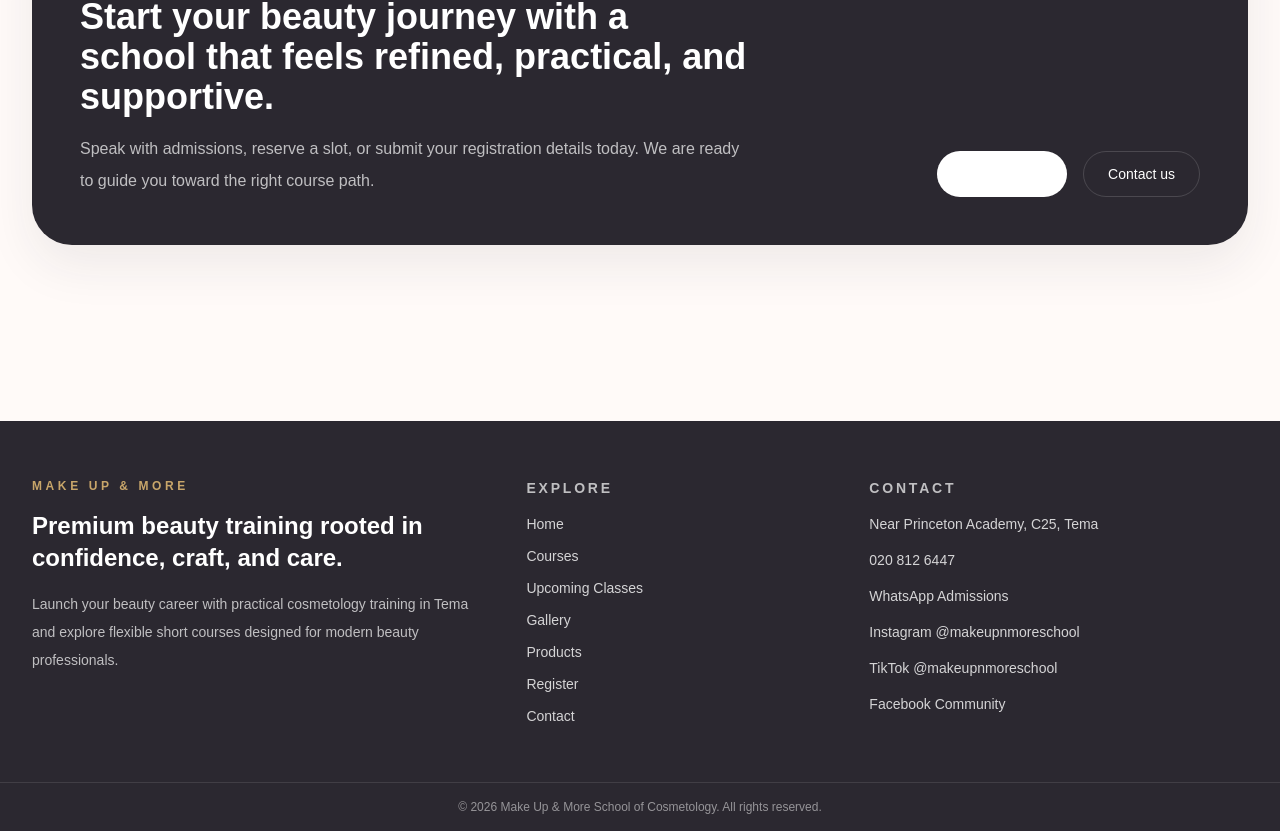
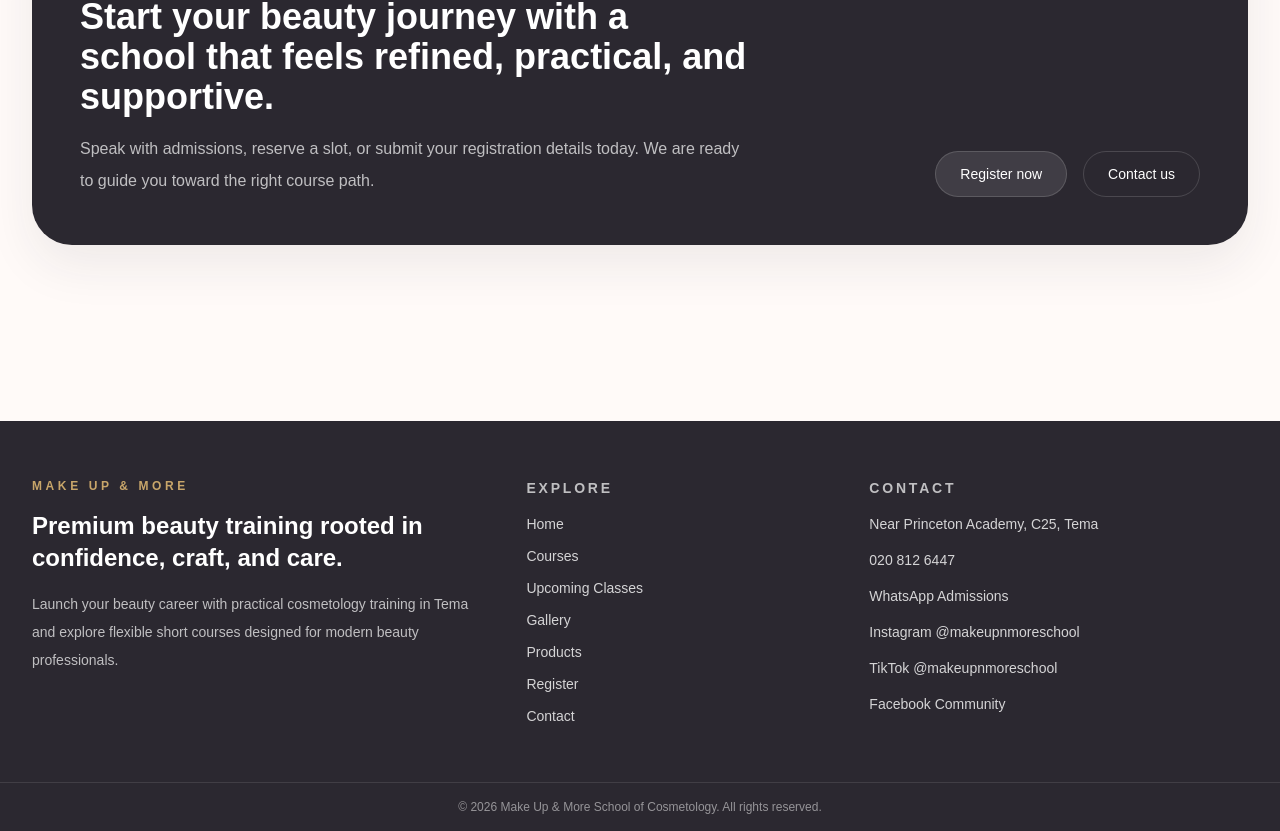
Before and after one commit to learngermanghana/email, a Next.js app: page / in a window 1280 px wide. Shown: the part 6424-7255 px from the top of the page. Built offline with nearby package versions, Linux system fonts and the light colour scheme.

Commit message:
Adjust register CTA color to match contact button

```diff
--- a/src/app/page.tsx
+++ b/src/app/page.tsx
@@ -218,7 +218,7 @@ export default function HomePage() {
               <p className="mt-4 text-base leading-8 text-white/70">Speak with admissions, reserve a slot, or submit your registration details today. We are ready to guide you toward the right course path.</p>
             </div>
             <div className="flex flex-wrap gap-4">
-              <ButtonLink href="/register" className="bg-white text-charcoal hover:bg-nude">Register now</ButtonLink>
+              <ButtonLink href="/register" className="border border-white/15 bg-white/10 text-white hover:bg-white/20">Register now</ButtonLink>
               <ButtonLink href="/contact" variant="ghost" className="border border-white/15 text-white hover:bg-white/10">Contact us</ButtonLink>
             </div>
           </div>
```
